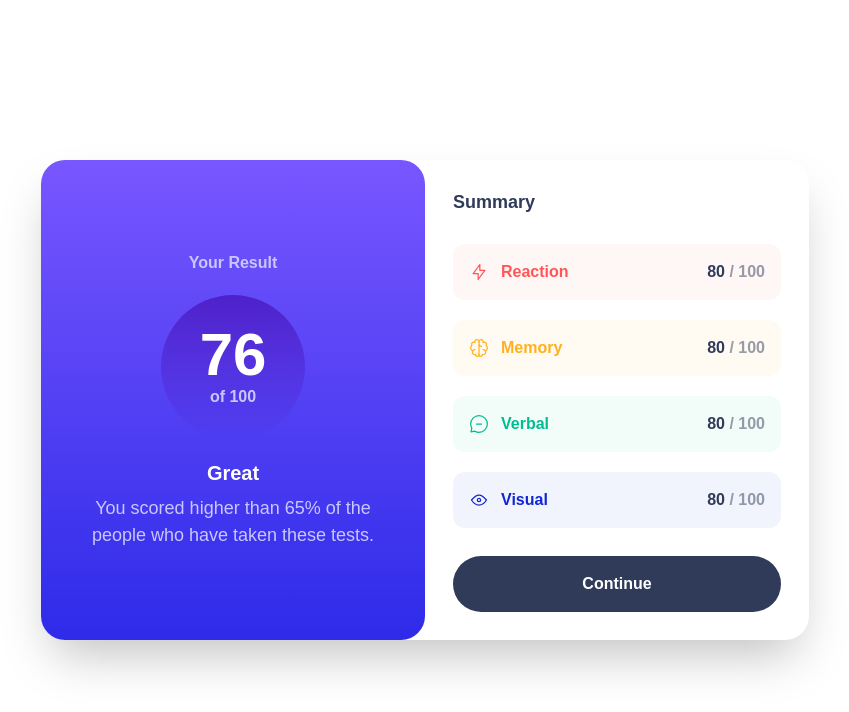
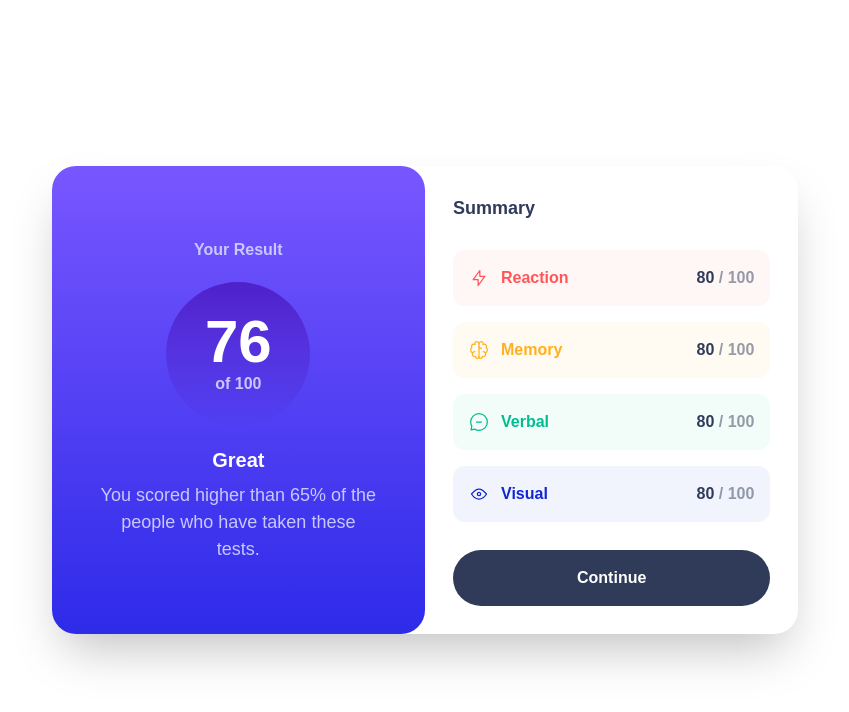
Before and after one commit to anwari-fikri/results-summary-component, a website: page index.html in a window 1280 px wide. Shown: the whole page, without its empty margins (215-1064 px from the left). Drawn offline with Linux system fonts and the light colour scheme.

Commit message:
sizing adjustment

```diff
--- a/index.html
+++ b/index.html
@@ -16,10 +16,10 @@
   <body>
     <div class="flex flex-col h-screen items-center md:justify-center">
       <div
-        class="flex flex-col mx-auto bg-white md:rounded-3xl md:shadow-2xl shadow-light-lavender md:flex-row md:items-center md:justify-center md:w-3/5"
+        class="flex flex-col mx-auto bg-white md:rounded-3xl md:shadow-2xl shadow-light-lavender md:flex-row md:items-center md:justify-center md:w-7/12"
       >
         <div
-          class="flex flex-col items-center justify-center h-full text-center gap-5 py-12 px-12 rounded-b-3xl bg-gradient-to-b from-light-slate-blue to-light-royal-blue md:w-1/2 md:rounded-3xl"
+          class="flex flex-col items-center justify-center h-full text-center gap-5 py-8 px-12 rounded-b-3xl bg-gradient-to-b from-light-slate-blue to-light-royal-blue md:w-1/2 md:rounded-3xl"
         >
           <h1 class="text-light-lavender font-medium">Your Result</h1>
           <div
@@ -38,7 +38,7 @@
         </div>
         <div class="flex flex-col p-7 gap-7 md:w-1/2">
           <h2 class="text-lg font-medium text-dark-gray-blue">Summary</h2>
-          <div class="flex flex-col gap-5">
+          <div class="flex flex-col gap-4">
             <div class="flex justify-between bg-light-red/5 p-4 rounded-xl">
               <div class="flex gap-3">
                 <img
@@ -82,7 +82,7 @@
             </div>
           </div>
           <button
-            class="font-medium text-white bg-dark-gray-blue p-4 rounded-full"
+            class="font-medium text-white bg-dark-gray-blue p-4 rounded-full hover:bg-gradient-to-b hover:from-light-slate-blue hover:to-violet-blue"
           >
             Continue
           </button>
```
Also changed, not shown: output.css.
